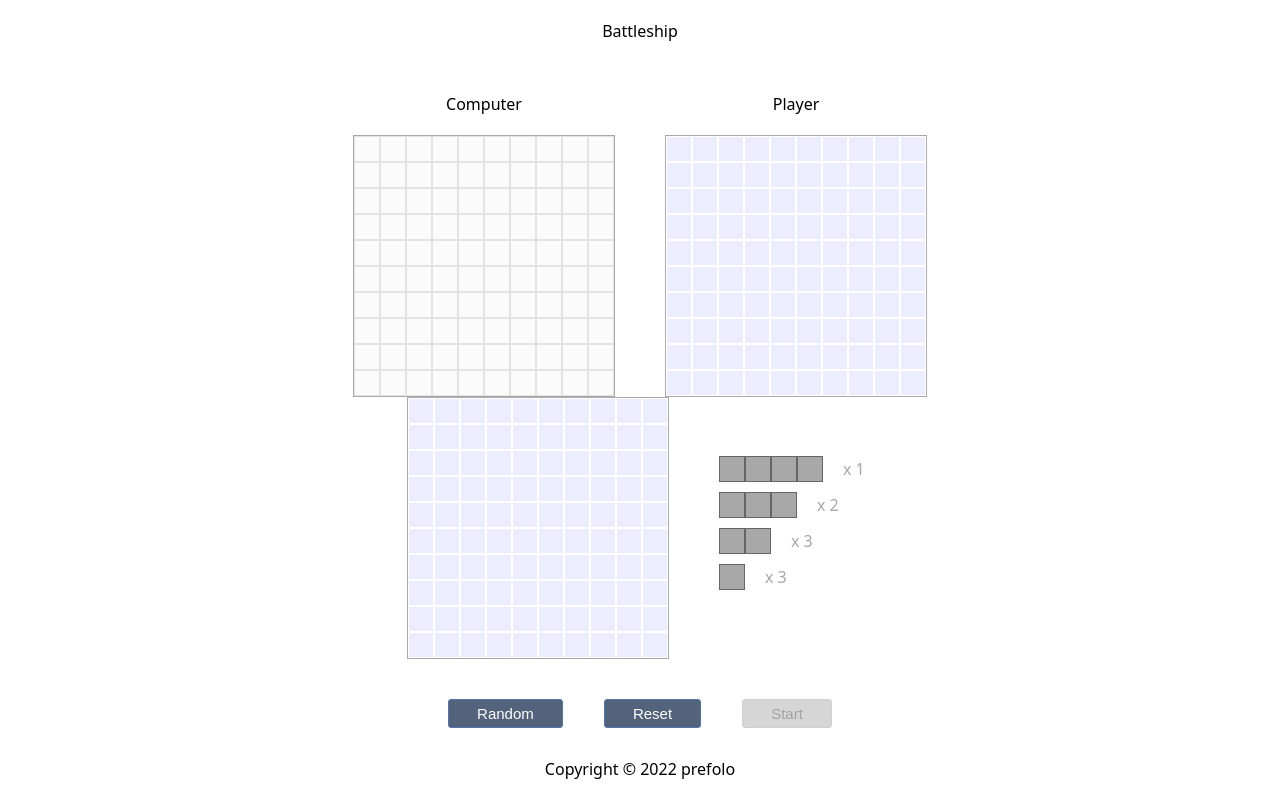
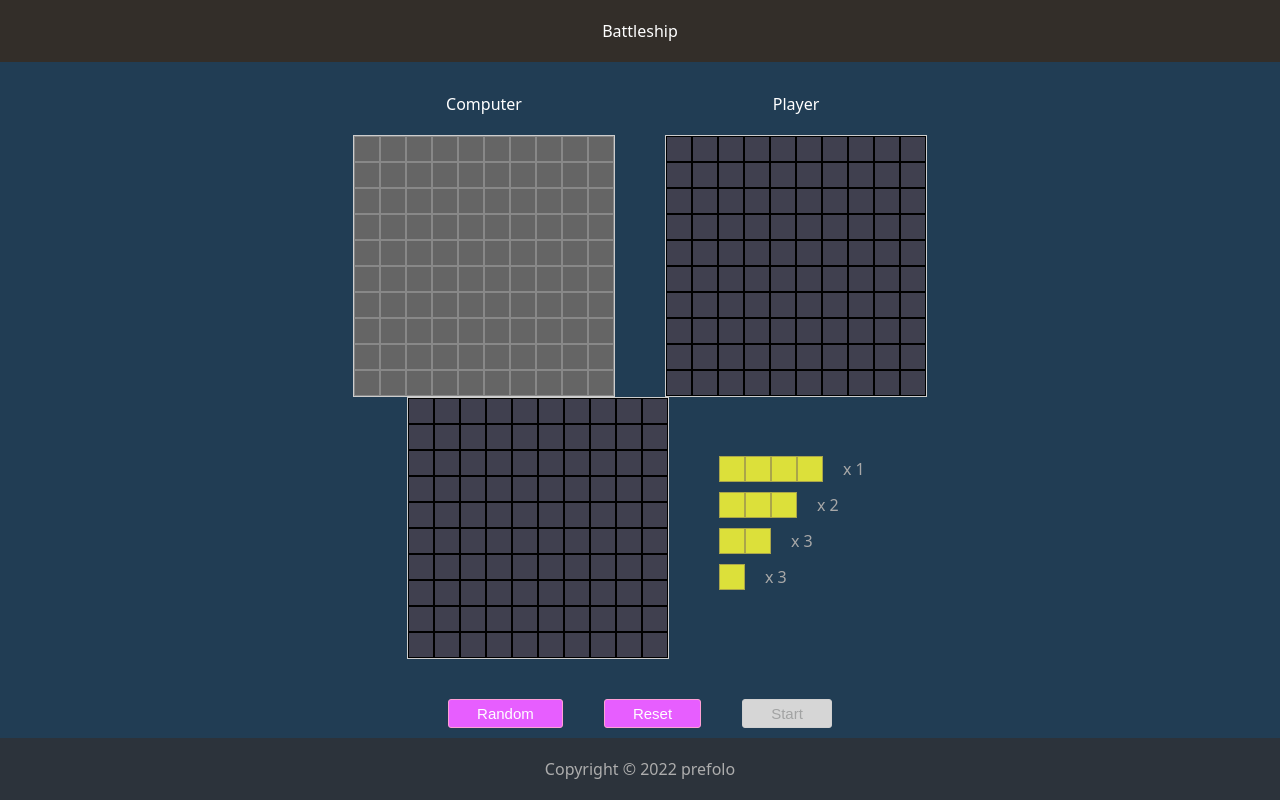
Before and after one commit to prefolo/battleship, a website built with webpack: page dist/index.html in a window 1280 px wide. Built offline with nearby package versions, Linux system fonts and the light colour scheme; what pubsub-js would draw is missing.

Commit message:
Do alternative CSS theme

```diff
--- a/src/DOMController.js
+++ b/src/DOMController.js
@@ -22,7 +22,7 @@ const markAttackedShip = (msg, { coordinates, gameboard }) => {
 		cellID + coordinates[0] + '-' + coordinates[1]
 	);
 
-	cell.textContent = 'O';
+	cell.textContent = 'X';
 	cell.classList.add('shipCell');
 };
 
--- a/src/style.css
+++ b/src/style.css
@@ -14,9 +14,11 @@
 	--cpuCell-border-color: rgb(227, 227, 227);
 	--cpuCell-bg-color: #fbfbfb;
 
+	--seaCell-color: #fff;
 	--seaCell-border-color: #fff;
 	--seaCell-bg-color: #ecedff;
 
+	--shipCell-color: #fff;
 	--shipCell-border-color: #656565;
 	--shipCell-bg-color: #a8a8a8;
 
@@ -32,6 +34,34 @@
 	--mainButton-disabled-bg-color: #d6d6d6;
 	--mainButton-disabled-color: #a2a3a3;
 
+	--dock-countBox-color: #a8a8a8;
+}
+
+:root {
+	--page-color: #0074ff;
+	--page-bg-color: #fff;
+	--header-color: #fff;
+	--header-bg-color: #332e29;
+	--content-color: #fff;
+	--content-bg-color: #213d54;
+	--footer-color: #adadad;
+	--footer-bg-color: #2c333b;
+	--cpuCell-border-color: rgb(136, 136, 136);
+	--cpuCell-bg-color: #656565;
+	--seaCell-color: #fff;
+	--seaCell-border-color: #000;
+	--seaCell-bg-color: #40404f;
+	--shipCell-color: #000;
+	--shipCell-border-color: #aaa54a;
+	--shipCell-bg-color: #dce03a;
+	--gameboard-border: 1px solid #cdcdcd;
+	--button-border: 1px solid #ff9fd5;
+	--button-bg-color: #e75eff;
+	--mainButton-border-color: #ffddb3;
+	--mainButton-bg-color: orange;
+	--mainButton-disabled-border-color: #d0d0d0;
+	--mainButton-disabled-bg-color: #d6d6d6;
+	--mainButton-disabled-color: #a2a3a3;
 	--dock-countBox-color: #a8a8a8;
 }
 
@@ -117,13 +147,21 @@ body {
 }
 
 .seaCell {
+	color: var(--seaCell-color);
 	border-color: var(--seaCell-border-color);
 	background-color: var(--seaCell-bg-color);
 }
 
 .shipCell {
+	color: var(--shipCell-color);
 	border-color: var(--shipCell-border-color);
 	background-color: var(--shipCell-bg-color);
+}
+
+.cpuCell.seaCell {
+	color: #fff;
+	border-color: #fff;
+	background-color: grey;
 }
 
 /* Placement */
```
